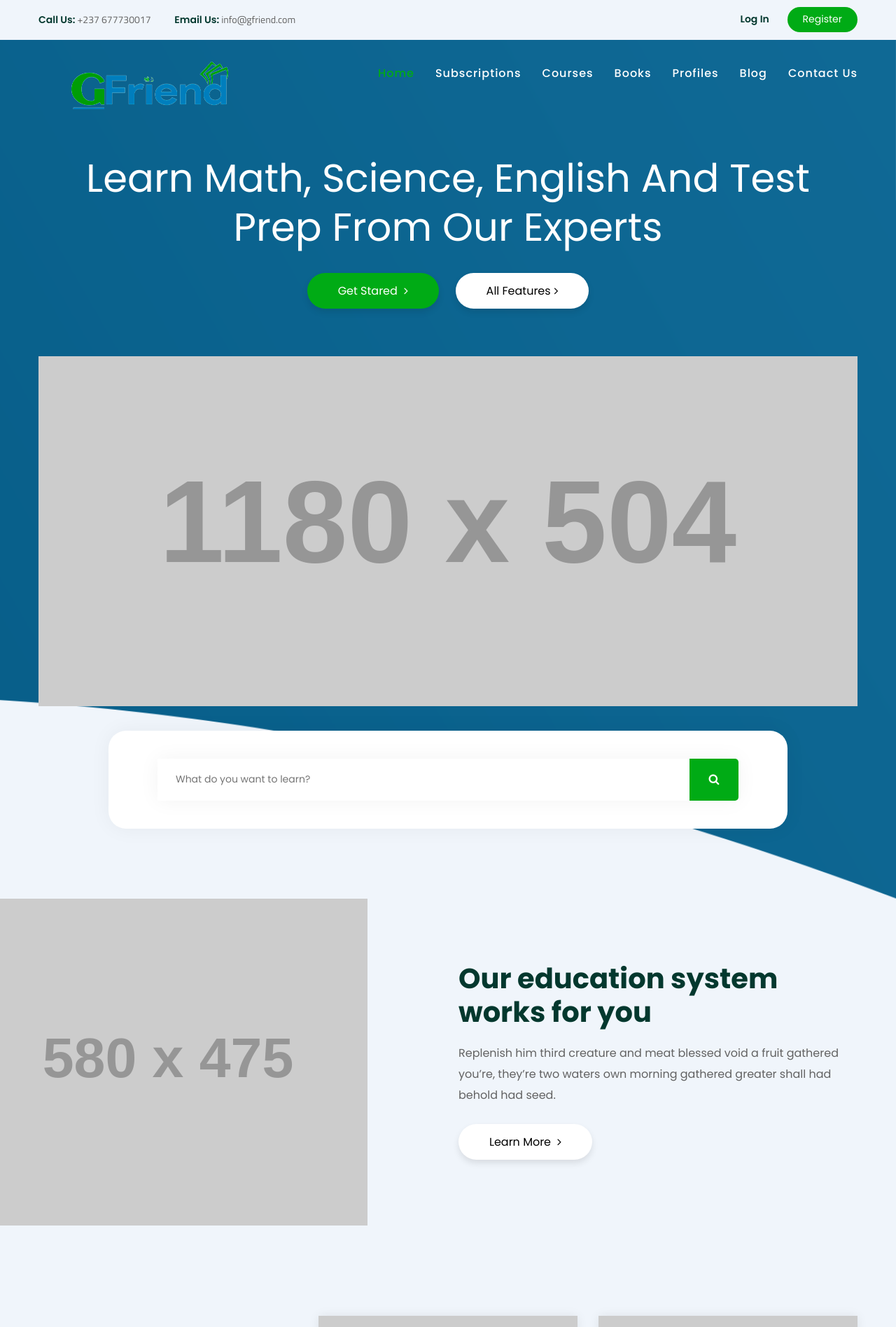
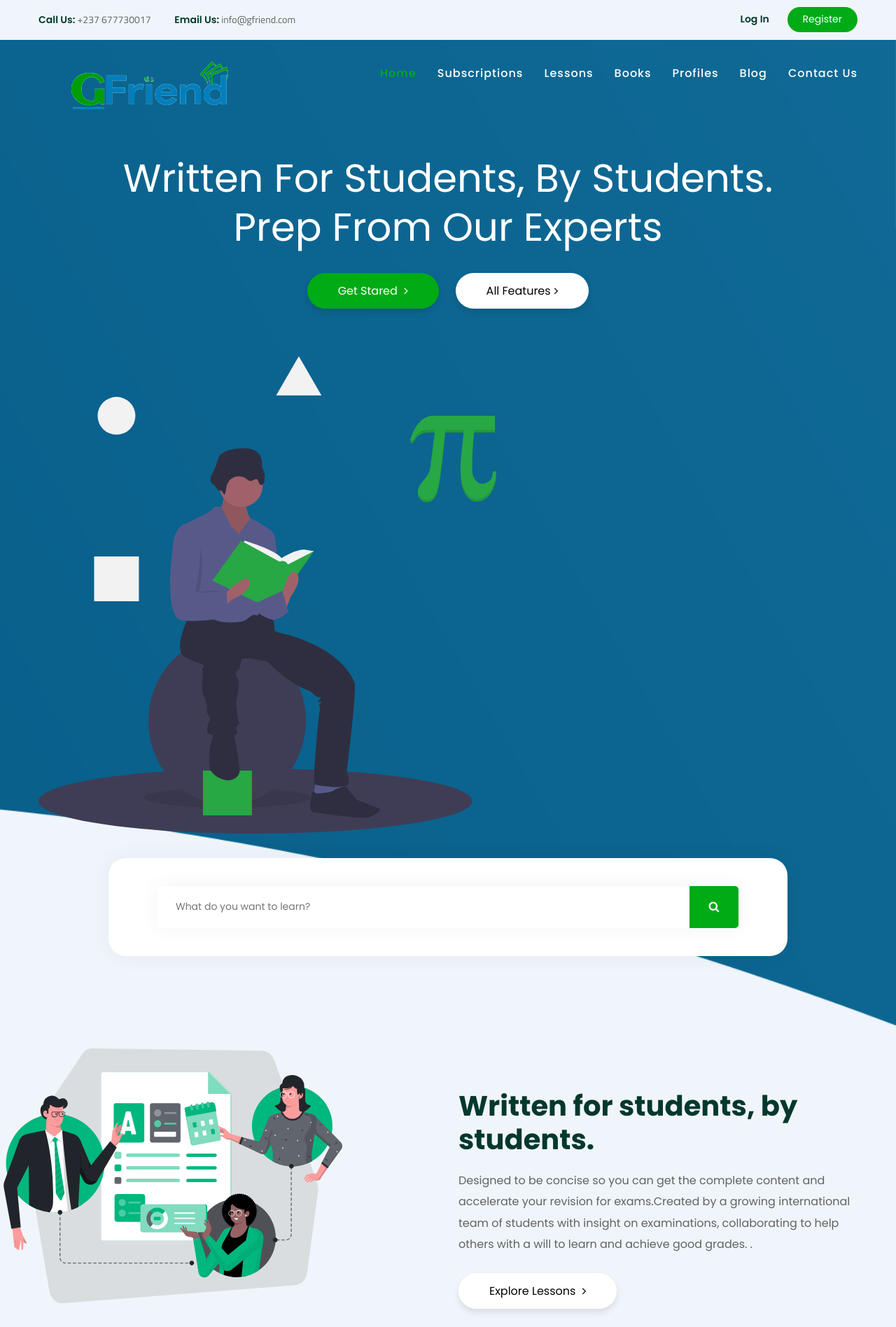
Before and after one commit to thalhatou/Gfrieend, a plain HTML site: page index.html in a window 1280 px wide. Shown: the top 1896 px of the page at 70% size. Drawn offline with Linux system fonts and the light colour scheme; placeholder pictures from the web are drawn by us; files whose address does not match are found by name.

Commit message:
initial release

```diff
--- a/index.html
+++ b/index.html
@@ -66,7 +66,7 @@
             	<div class="clearfix">
 
                 	<div class="pull-left logo-box">
-                    	<div class="logo"><a href="index.html"><img src="./images/logo.png" alt="" title="Bootcamp"></a></div>
+                    	<div class="logo"><a href="index.html"><img src="./images/logo.png" alt="" title="gfriend"></a></div>
                     </div>
 
                    	<div class="nav-outer clearfix">
@@ -89,7 +89,7 @@
 									</li>
 									<li class="dropdown"><a href="price.html">Subscriptions</a>
 									</li>
-									<li class="dropdown"><a href="#">Courses</a>
+									<li class="dropdown"><a href="#">Lessons</a>
                                     </li>
 									<li class="dropdown"><a href="books.html">Books</a>
                                     </li>
@@ -141,7 +141,7 @@
 			<!-- Content Boxed -->
 			<div class="content-boxed">
 				<div class="inner-column">
-					<h1>Learn Math, Science, English and Test <br> Prep from our Experts</h1>
+					<h1>Written for students, by students. <br> Prep from our Experts</h1>
 					<div class="buttons-box">
 						<a href="course.html" class="theme-btn btn-style-one"><span class="txt">Get Stared <i class="fa fa-angle-right"></i></span></a>
 						<a href="course.html" class="theme-btn btn-style-two"><span class="txt">All Features<i class="fa fa-angle-right"></i></span></a>
@@ -151,7 +151,7 @@
 
 			<!-- Image Boxed -->
 			<div class="image titlt" data-tilt data-tilt-max="4">
-				<a href="https://via.placeholder.com/1180x504" data-fancybox="banner" data-caption="" class=""><img src="https://via.placeholder.com/1180x504" alt="" /></a>
+				<a href="https://via.placeholder.com/1180x504" data-fancybox="banner" data-caption="" class=""><img src="images/undraw_mathematics_4otb.svg" alt="" /></a>
 			</div>
 
 			<!-- Search Boxed -->
@@ -181,7 +181,7 @@
 				<div class="image-column col-lg-6 col-md-12 col-sm-12">
 					<div class="inner-column parallax-scene-1">
 						<div class="image parallax-layer" data-depth="0.30">
-							<img src="https://via.placeholder.com/580x475" alt="" />
+							<img src="images/learnmore.svg" alt="" />
 						</div>
 					</div>
 				</div>
@@ -189,9 +189,13 @@
 				<!-- Content Column -->
 				<div class="content-column col-lg-6 col-md-12 col-sm-12">
 					<div class="inner-column">
-						<h2>Our education system <br> works for you</h2>
-						<div class="text">Replenish him third creature and meat blessed void a fruit gathered you’re, they’re two waters own morning gathered greater shall had behold had seed.</div>
-						<a href="course.html" class="theme-btn btn-style-two"><span class="txt">Learn More <i class="fa fa-angle-right"></i></span></a>
+						<h2>Written for students, by students.</h2>
+						<div class="text">
+						Designed to be concise so you can get the complete content and accelerate your revision for exams.Created by a growing
+						international team of students with insight on examinations, collaborating to help others with a will to learn and
+						achieve good grades.
+.</div>
+						<a href="course.html" class="theme-btn btn-style-two"><span class="txt">Explore Lessons <i class="fa fa-angle-right"></i></span></a>
 					</div>
 				</div>
 
@@ -478,8 +482,8 @@
     	<div class="outer-container clearfix">
 
 			<!-- Image Column -->
-            <div class="image-column" style="background-image:url(https://via.placeholder.com/845x830)">
-            	<figure class="image-box"><img src="https://via.placeholder.com/845x830" alt=""></figure>
+            <div class="image-column" style="background-image:url(images/undraw_exams_g4ow.svg)">
+            	<figure class="image-box"><img src="images/undraw_exams_g4ow.svg" alt=""></figure>
             </div>
 
             <!-- Content Column -->
@@ -574,10 +578,10 @@
 				<div class="news-block col-lg-6 col-md-12 col-sm-12">
 					<div class="inner-box">
 						<div class="image">
-							<a href="blog-detail.html"><img src="https://via.placeholder.com/500x260" alt="" /></a>
+							<a href="blog-detail.html"><img src="images/learnmore.svg" alt="" /></a>
 						</div>
 						<div class="lower-content">
-							<h3><a href="blog-detail.html">To apply signal detection theory</a></h3>
+							<h3><a href="blog-detail.html">How to Learn as a student</a></h3>
 							<div class="text">Replenish him third creature and meat blessed void a fruit gathered you’re, they’re two waters</div>
 							<a href="blog-detail.html" class="read-more">Continue Reading</a>
 						</div>
@@ -599,7 +603,7 @@
 
 			<!-- Authors Box -->
 			<div class="authors-box">
-				<div class="author-one"><img src="https://via.placeholder.com/50x50" alt="" /></div>
+				<div class="author-one"><img src="images/profile.JPG" alt="" /></div>
 				<div class="author-two"><img src="https://via.placeholder.com/80x80" alt="" /></div>
 				<div class="author-three"><img src="https://via.placeholder.com/70x70" alt="" /></div>
 				<div class="author-four"><img src="https://via.placeholder.com/88x88" alt="" /></div>
```
Also changed, not shown: images/blog/earning_2q1h.svg (added), images/learnmore.svg (added), images/profile.JPG (added), images/undraw_exams_g4ow.svg (added), images/undraw_mathematics_4otb.svg (added).
